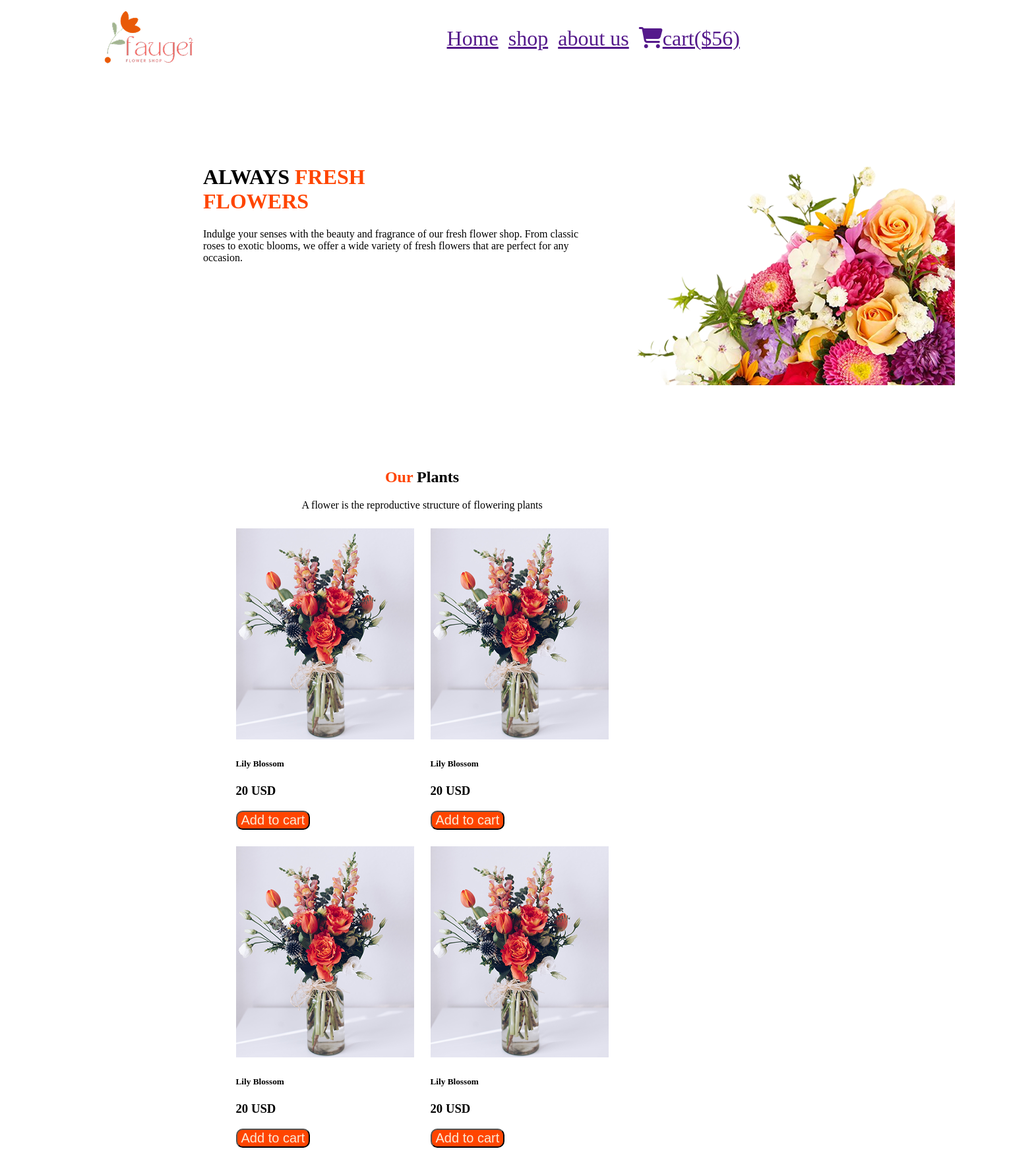
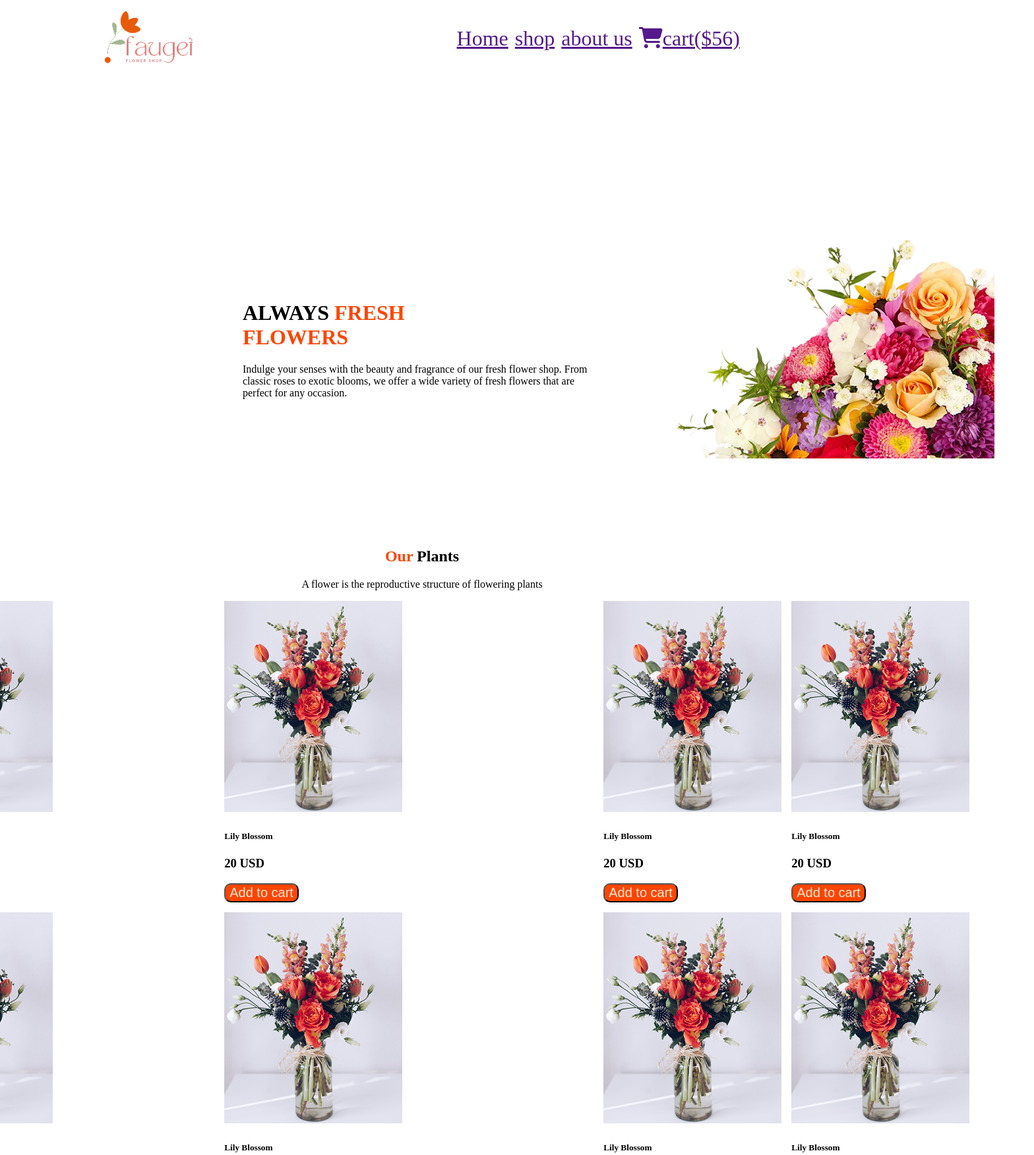
Before and after one commit to farjanayashfa/my-2nd-assignment, a plain HTML site: page index.html in a window 1280 px wide. Shown: the top 1751 px of the page at 66% size, 1568 px wide, since content can reach past the window. Drawn offline with Linux system fonts and the light colour scheme.

Commit message:
hjgvjhgf

```diff
--- a/style.css
+++ b/style.css
@@ -264,3 +264,99 @@ footer {
   width: 24px;
   height: 24px;
 }
+
+/* ===== Mobile first default styles (less than 768px) ===== */
+nav .navs {
+  display: flex;
+  flex-direction: column;
+  align-items: center;
+  gap: 15px;
+}
+nav .items {
+  display: flex;
+  flex-direction: column;
+  gap: 10px;
+}
+.banner {
+  display: flex;
+  flex-direction: column;
+  text-align: center;
+  gap: 20px;
+}
+.our-plants {
+  display: grid;
+  grid-template-columns: 1fr;
+  gap: 15px;
+  padding: 0 20px;
+}
+.container {
+  display: flex;
+  flex-direction: column;
+  align-items: center;
+  padding: 20px;
+}
+.deals-container {
+  display: flex;
+  flex-direction: column;
+  gap: 15px;
+}
+.left-deals .deal-box,
+.right-deal {
+  height: 200px;
+}
+
+/* ===== Tablet and small laptop: ≥768px ===== */
+@media screen and (min-width: 768px) {
+  nav .navs {
+    flex-direction: row;
+    justify-content: space-between;
+    align-items: center;
+  }
+  nav .items {
+    flex-direction: row;
+  }
+  .banner {
+    flex-direction: row;
+    padding: 0 40px;
+    align-items: center;
+    gap: 40px;
+    text-align: left;
+  }
+  .our-plants {
+    grid-template-columns: repeat(2, 1fr);
+  }
+  .container {
+    flex-direction: row;
+    align-items: flex-start;
+    gap: 40px;
+    padding: 40px;
+  }
+  .deals-container {
+    flex-direction: row;
+  }
+}
+
+/* ===== Desktop: ≥1024px ===== */
+@media screen and (min-width: 1024px) {
+  .our-plants {
+    grid-template-columns: repeat(3, 1fr);
+    padding: 0 60px;
+  }
+  .container {
+    max-width: 960px;
+    margin: 0 auto;
+  }
+  .banner {
+    padding: 60px;
+  }
+  .deals-container {
+    gap: 30px;
+  }
+}
+
+/* ===== Extra-wide screens: ≥1280px ===== */
+@media screen and (min-width: 1280px) {
+  .our-plants {
+    grid-template-columns: repeat(4, 1fr);
+  }
+}
```
